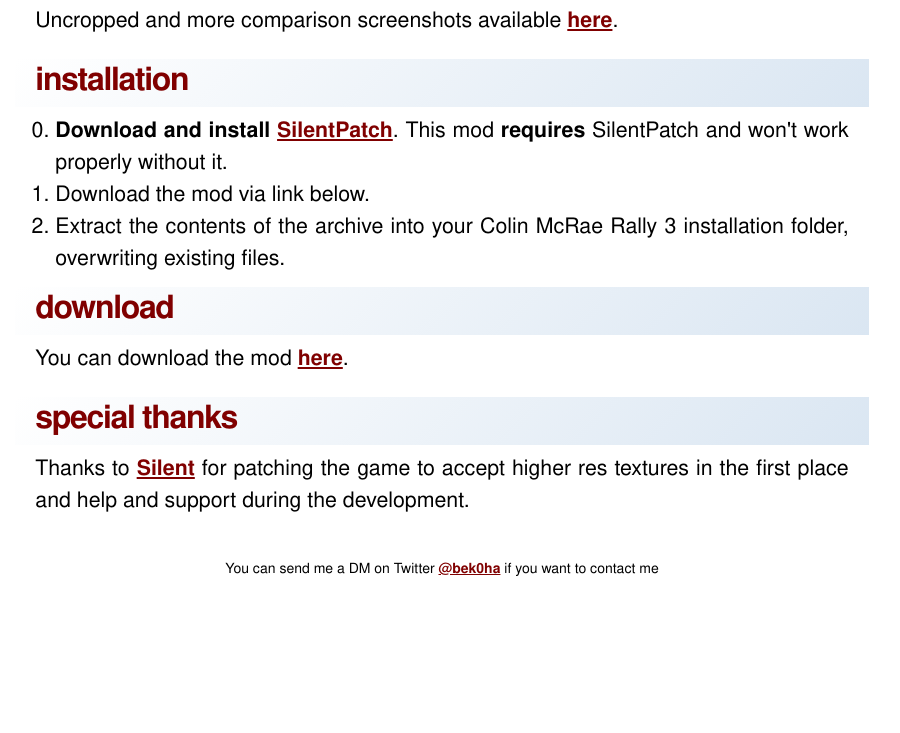
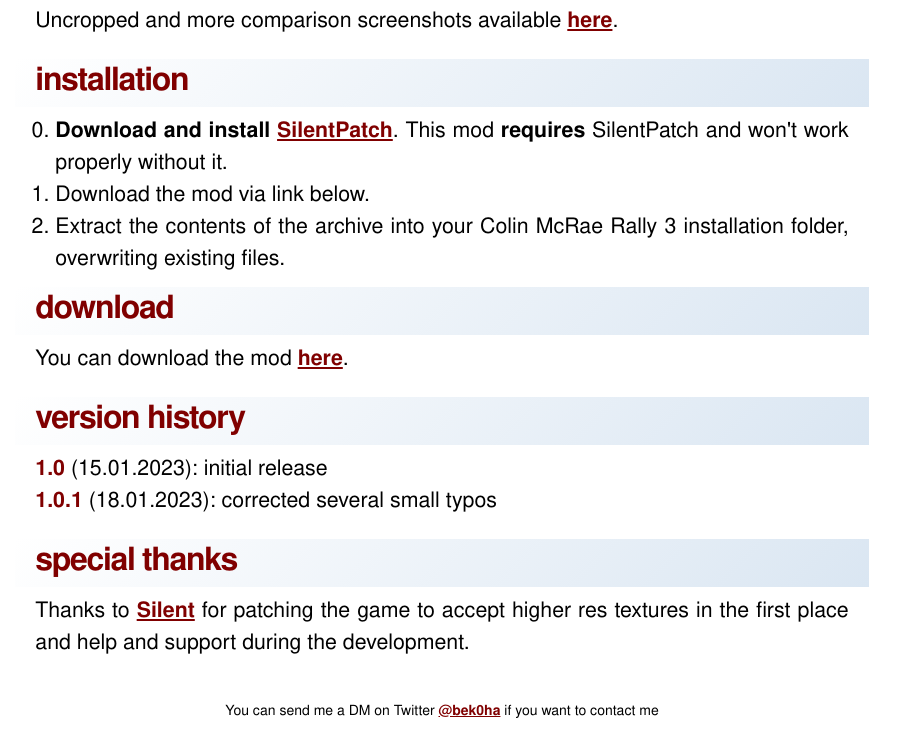
Before and after one commit to bekoha/bekoha.github.io, a plain HTML site: page cmr3/index.html in a window 1280 px wide. Shown: the part 1641-2374 px from the top of the page, without its empty margins (198-1098 px from the left). Before the commit the page ends 2232 px from the top, so only its background shows below. Drawn offline with Linux system fonts and the light colour scheme.

Commit message:
cmr3 hd ui 1.0.1 + version history

```diff
--- a/cmr3/index.html
+++ b/cmr3/index.html
@@ -34,7 +34,10 @@
 		<li>Extract the contents of the archive into your Colin McRae Rally 3 installation folder, overwriting existing files.</li>
 	</ol>
 	<h2>Download</h2>
-	<p>You can download the mod <a href="https://github.com/bekoha/bekoha.github.io/releases/download/cmr3-hdui-1.0/CMR3_HD_UI_v1.0.zip">here</a>.</p>
+	<p>You can download the mod <a href="https://github.com/bekoha/bekoha.github.io/releases/download/cmr3-hdui-1.0.1/CMR3_HD_UI_v1.0.1.zip">here</a>.</p>
+	<h2>Version history</h2>
+	<p><strong>1.0</strong> (15.01.2023): initial release<br>
+	<strong>1.0.1</strong> (18.01.2023): corrected several small typos</p>
 	<h2>Special thanks</h2>
 	<p>Thanks to <a href="https://twitter.com/__silent_">Silent</a> for patching the game to accept higher res textures in the first place and help and support during the development.
 	<footer>
```
